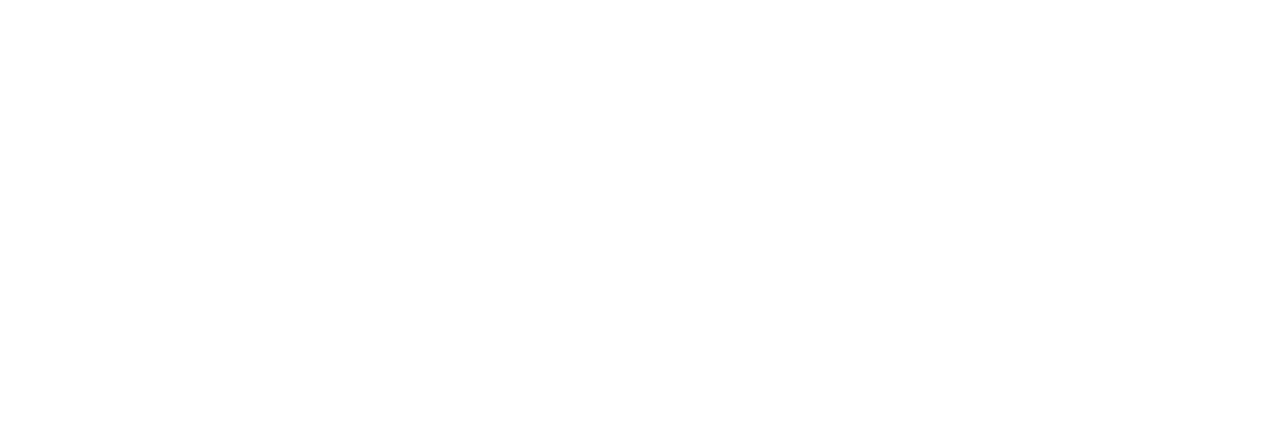
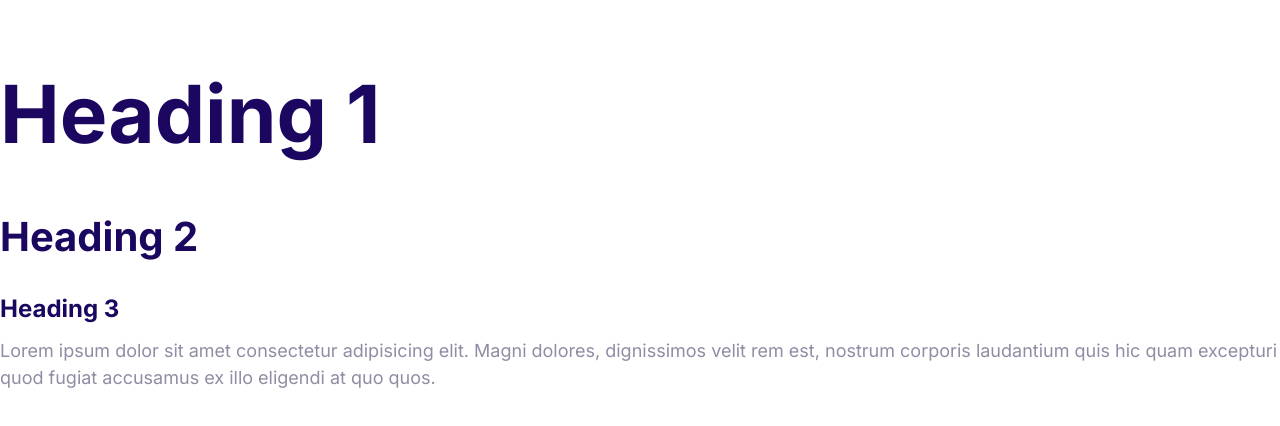
Before and after one commit to technerd21/Domainfy, a plain HTML site: page index.html in a window 1280 px wide. Drawn offline with Linux system fonts and the light colour scheme.

Commit message:
define the styles for fonts.

```diff
--- a/css/styles.css
+++ b/css/styles.css
@@ -5,3 +5,50 @@
   --color-headings: #1b0760;
   --color-body: #918ca4;
 }
+
+html {
+  font-size: 62.5%;
+}
+
+body {
+  font-family: Inter, Arial, Helvetica, sans-serif;
+  font-size: 2.4rem;
+  line-height: 1.5;
+  color: var(--color-body);
+}
+
+h1,
+h2,
+h3 {
+  color: var(--color-headings);
+  margin-bottom: 1rem;
+}
+
+h1 {
+  font-size: 7rem;
+}
+h2 {
+  font-size: 4rem;
+}
+h3 {
+  font-size: 3rem;
+}
+
+p {
+  margin-top: 0;
+}
+
+@media screen and (min-width: 1024px) {
+  body {
+    font-size: 1.8rem;
+  }
+  h1 {
+    font-size: 8rem;
+  }
+  h2 {
+    font-size: 4rem;
+  }
+  h3 {
+    font-size: 2.4rem;
+  }
+}
--- a/index.html
+++ b/index.html
@@ -5,8 +5,23 @@
     <meta http-equiv="X-UA-Compatible" content="IE=edge" />
     <meta name="viewport" content="width=device-width, initial-scale=1.0" />
     <title>Nomify!!!</title>
+    <link rel="preconnect" href="https://fonts.googleapis.com" />
+    <link rel="preconnect" href="https://fonts.gstatic.com" crossorigin />
+    <link
+      href="https://fonts.googleapis.com/css2?family=Inter:wght@400;700&display=swap"
+      rel="stylesheet"
+    />
     <link rel="stylesheet" href="css/Normalize.css" />
     <link rel="stylesheet" href="css/styles.css" />
   </head>
-  <body></body>
+  <body>
+    <h1>Heading 1</h1>
+    <h2>Heading 2</h2>
+    <h3>Heading 3</h3>
+    <p>
+      Lorem ipsum dolor sit amet consectetur adipisicing elit. Magni dolores,
+      dignissimos velit rem est, nostrum corporis laudantium quis hic quam
+      excepturi quod fugiat accusamus ex illo eligendi at quo quos.
+    </p>
+  </body>
 </html>
```
